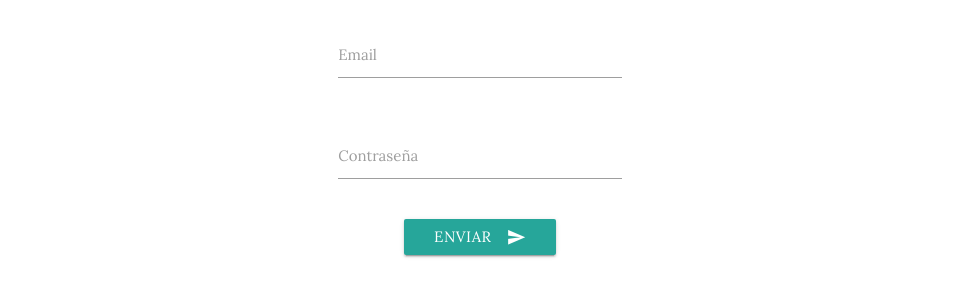
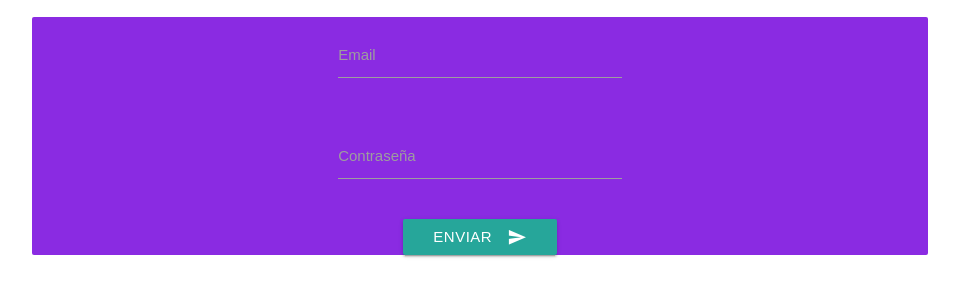
Before and after one commit to HurtaEdu/ArcasDestruct, a plain HTML site: page login.html in a window 1280 px wide. Shown: the part 221-518 px from the top of the page, without its empty margins (160-1119 px from the left). Drawn offline with nearby package versions, Linux system fonts and the light colour scheme.

Commit message:
Estilos
Se agrego un estilo <<bastante feo>> para diferenciar el register y el login
y comentarios de que hacer con ese color <<feo>>

```diff
--- a/css/main.css
+++ b/css/main.css
@@ -18,3 +18,14 @@ body {
 .eslogan {
     font-size: 1.5em;
 }
+
+/*Lo de azul violeta tiene que tener un color mas bonito :'v, y Tener un bonito borde */
+
+.register, .login {
+    border-color: black;
+    border-radius: 2px;
+    background-color: blueviolet;
+    color: white;
+    font-family: sans-serif;
+    border: 10px;
+}
```
